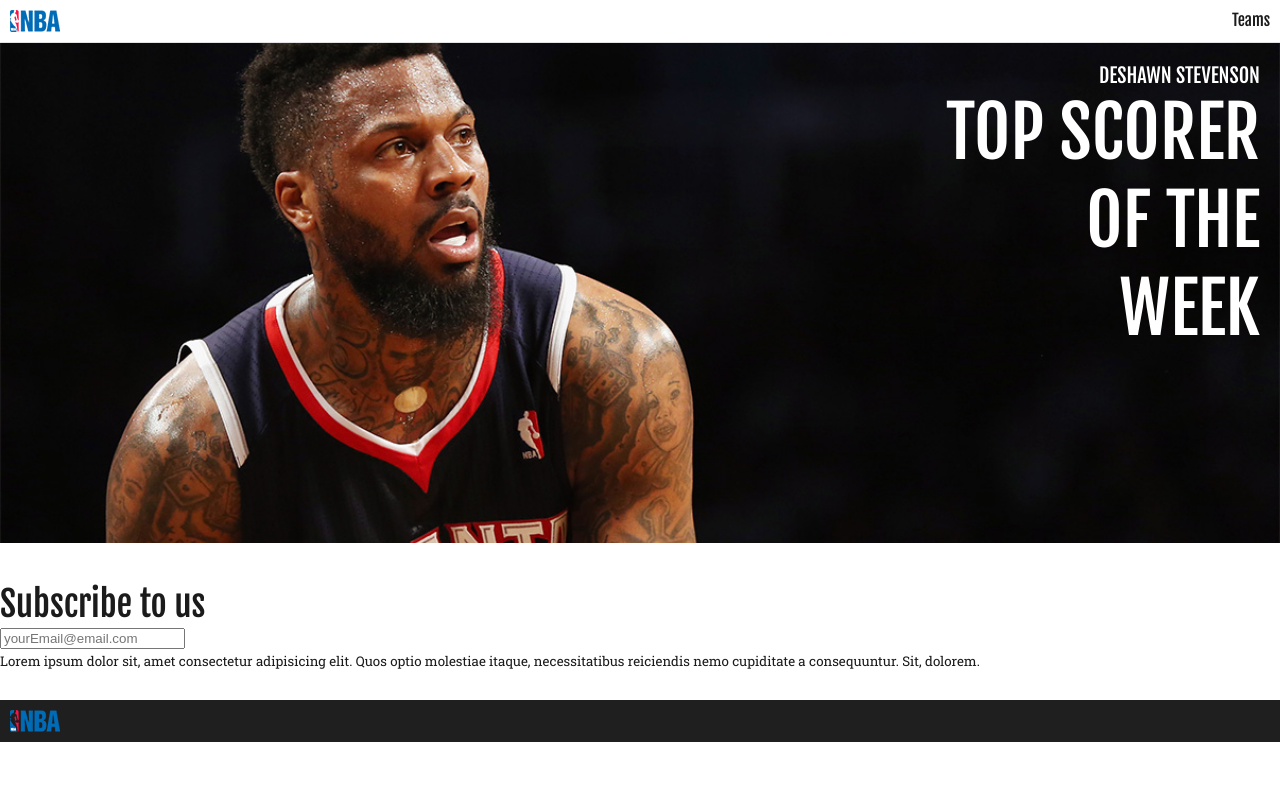
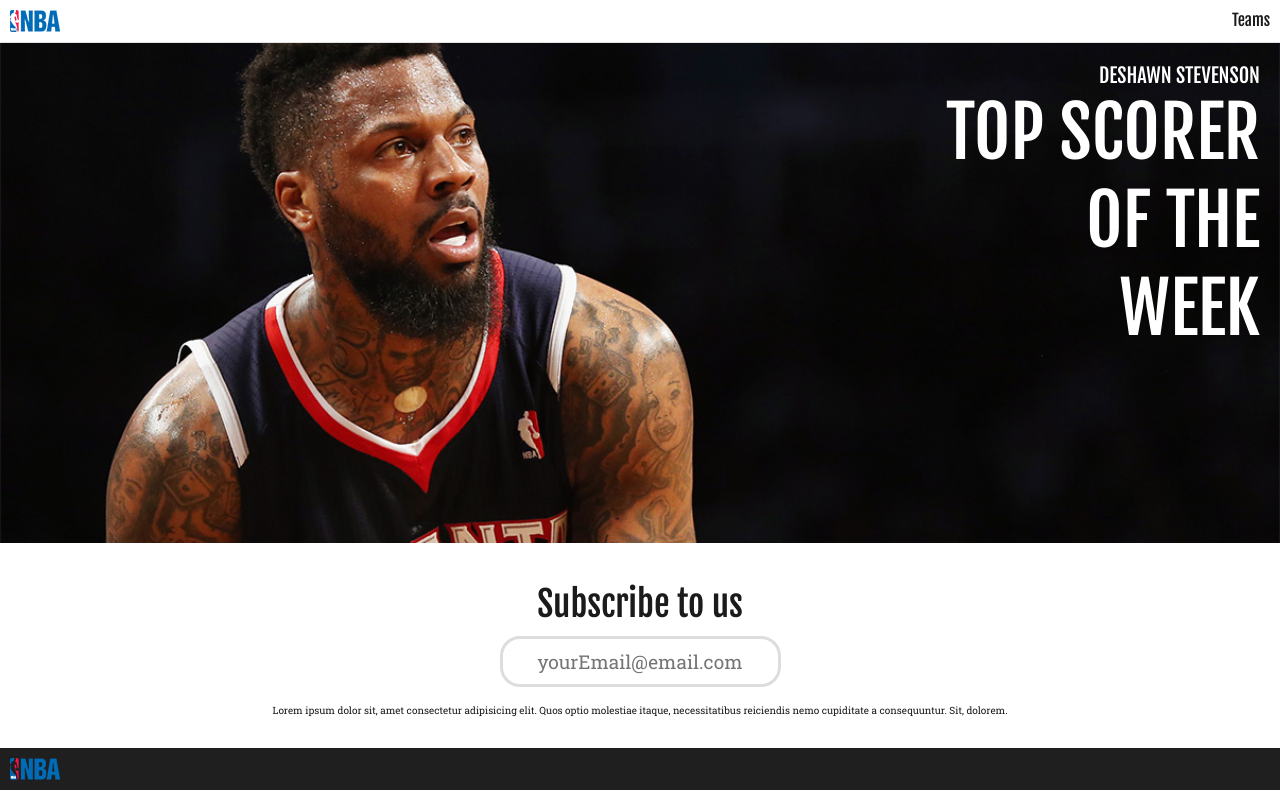
Before and after one commit to FireMonkey92/React-NBA-Project, a React (Create React App) app: page / in a window 1280 px wide. Built offline with nearby package versions, Linux system fonts and the light colour scheme; data requests are answered from the project's data file.

Commit message:
Finished Subscriber panel and added code to save data to db,json, added style to subscribe component.

```diff
--- a/public/CSS/style.css
+++ b/public/CSS/style.css
@@ -94,7 +94,53 @@ footer{
 }
 
 
+/*=============================================
+                Subscribe Panel CSS
+==============================================*/
 
 .subscribe_panel{
+    text-align: center;
+    /* width: 350px; */
+    /* margin: 0 auto; */
+}
+.subscribe_panel h3{
+    margin-bottom:  0;
+    font-family: 'Fjalla One', sans-serif;
+    font-style: 35px;
+    font-weight: 300;
+}
 
+.subscribe_panel form input{
+    font-family: 'Roboto Slab', serif;
+    border-radius: 20px;
+    border:  3px solid #dddddd;
+    padding: 10px;
+    /* width: 50vw; */
+    min-width: 200px;
+    text-align: center;
+    font-size: 19px;
+    margin: 10px 0px;
 }
+.subscribe_panel form input:focus{
+    outline-style: none;
+}
+.subscribe_panel small{
+    width: 50%;
+    font-size: 10px;
+    line-height: 0px;
+    margin: auto;
+}
+
+.subscribe_panel .error{
+    color: #f44336;
+    display: none;
+}
+.subscribe_panel .success{
+    display: none;
+    color: #4caf50;
+}
+
+.subscribe_panel .error.show,
+.subscribe_panel .success.show{
+    display: block;
+}
--- a/src/Components/home.js
+++ b/src/Components/home.js
@@ -2,7 +2,6 @@ import React, { Component } from 'react';
 // components
 import Featured from './Featured';
 import Subscription from './subscription';
-
 
 
 const API_URL_HOME = "http://localhost:3004/home";
@@ -10,14 +9,12 @@ const API_URL_HOME = "http://localhost:3004/home";
 class Home extends Component {
     constructor(props) {
         super(props);
-
         this.state = {
             home: ''
         }
     }
 
     componentDidMount() {
-
         fetch(API_URL_HOME, {
             method: 'GET'
         })
@@ -28,7 +25,7 @@ class Home extends Component {
                     home: json
                 });
             }
-        );
+        ).catch(err => new FetchError(err));
     }
     render() {
         return (
@@ -39,5 +36,15 @@ class Home extends Component {
         )
     }
 }
+export default Home;
 
-export default Home;
+
+// Class that handles the error on Fetch Statement
+export class FetchError extends Error {
+    constructor(orig){
+        super(orig);
+        this.message = "Fetch Error";
+        // this.details = orig;
+        console.log(this.message + " " + orig);
+    }
+}
--- a/src/Components/subscription.js
+++ b/src/Components/subscription.js
@@ -1,12 +1,16 @@
 import React, { Component } from 'react'
 
+
+const URl_Email = 'http://localhost:3004/subcriptions';
 export default class Subscription extends Component {
 
     constructor(props) {
         super(props);
 
         this.state = {
-            email: ''
+            email: '',
+            error: false,
+            success: false
         }
     }
 
@@ -14,30 +18,69 @@ export default class Subscription extends Component {
     catchOnChangeInput = (event) => {
         this.setState({
             email: event.target.value
-        },()=>{
-            console.log(this.state.email)
+        }, () => {
+            // console.log(this.state.email)
             // call back function
         });
         //debugger
     }
 
-    handleSubmitEvent = (event) =>{
+
+    clearMessages = () => {
+
+        //without ES6
+        // setTimeout(function () {
+        //     this.setState({
+        //         error: false,
+        //         success: false
+        //     })
+        // }.bind(this), 5000);
+
+        // with ES6
+        setTimeout(() => {
+            this.setState({
+                error: false,
+                success: false
+            })
+        }, 4000);
+    }
+
+    handleSubmitEvent = (event) => {
+        // debugger
         event.preventDefault();
-        let email = event.target.value;
+        let email = this.state.email;
         let regex = /\S+@\S+\.\S+/;
 
-        if(regex.test(email)){
+        if (regex.test(email)) {
             this.saveSubscription(email);
+
         }
-        else{
-                ////
+        else {
+            this.setState({
+                error: true
+            })
         }
+
+
+        this.clearMessages();
 
     }
 
-    saveSubscription = (email)=>{
-
-
+    saveSubscription = (email) => {
+        fetch(URl_Email, {
+            method: 'POST',
+            headers: {
+                'Accept': 'application/json',
+                'Content-Type': 'application/json',
+            },
+            body: JSON.stringify({ email })
+        }).then(res => res.json)
+            .then(() => {
+                this.setState({
+                    email: '',
+                    success: true
+                });
+            })
     }
 
     render() {
@@ -47,8 +90,12 @@ export default class Subscription extends Component {
                 <div>
                     <form onSubmit={this.handleSubmitEvent}>
                         <input type='text' placeholder="yourEmail@email.com" value={this.state.email}
-                            onChange={this.catchOnChangeInput} />
+                            onChange={e => this.catchOnChangeInput(e)} />
+
+                        <div className={this.state.error ? 'error show' : 'error'}>Check Your Email Address</div>
+                        <div className={this.state.success ? 'success show' : 'success'}>Thank You</div>
                     </form>
+
                 </div>
                 <small>
                     Lorem ipsum dolor sit, amet consectetur adipisicing elit. Quos optio molestiae itaque,
```
Also changed, not shown: db.json.
